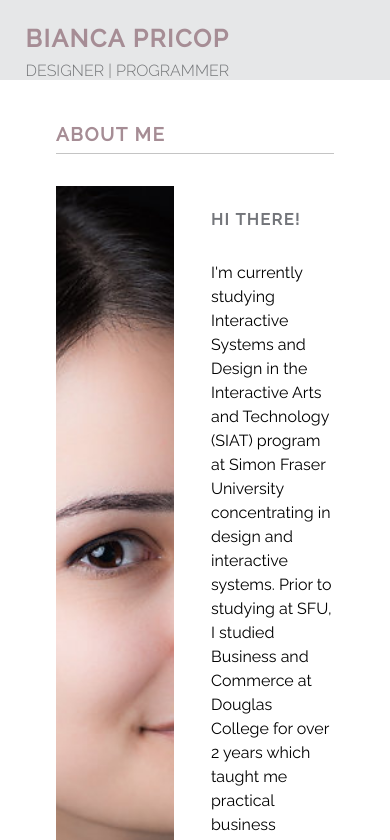
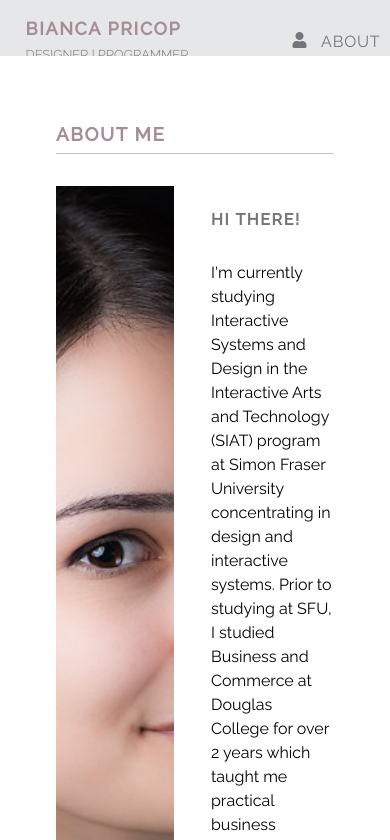
Before and after one commit to bpricop/P03, a plain HTML site: page index.html in a window 390 px wide. Shown: the top 840 px of the page. Drawn offline with Linux system fonts and the light colour scheme.

Commit message:
more responsiveness to nav bar

```diff
--- a/index.html
+++ b/index.html
@@ -10,8 +10,10 @@
 <body>
 
 <nav>
-  <h3>Bianca Pricop</h3>
-  <h4>Designer | Programmer</h4>
+  <div class="name-title">
+    <h3>Bianca Pricop</h3>
+    <h4>Designer | Programmer</h4>
+  </div>
 
   <a href="#About"><i class="fa fa-user fa-fw"></i>About</a>
   <a href="#Portfolio"><i class="fa fa-laptop fa-fw"></i>Portfolio</a>
--- a/style.css
+++ b/style.css
@@ -16,11 +16,6 @@ body{
 
 div{
   display: block;
-}
-
-nav w3-sidebar, nav w3-collapse, nav w3-animate-left{
-  z-index:3;
-  width:270px;
 }
 
 a {
@@ -64,6 +59,10 @@ nav {
   padding-top: 4rem;
 }
 
+.name-title{
+  display: block;
+}
+
 /*Bianca Pricop text*/
 nav h3{
   padding-left: 1.6rem;
@@ -103,6 +102,11 @@ nav a:hover {
   color: rgb(166, 141, 149);
 }
 
+/*hide hamburger menu when not on smaller screen*/
+.top-icon{
+  display: none;
+}
+
 @media screen and (max-width: 1000px) {
 /* start of large tablet styles */
 nav {
@@ -117,19 +121,44 @@ nav {
   padding-top: 0;
 }
 
+.name-title{
+  display: inline-block;
+}
+
 nav a {
-  padding: 0.6rem 0.6rem 0.6rem 1.6rem;
+  padding: 2rem 0.6rem 0.6rem 1rem;
   text-decoration: none;
   font-size: 1rem;
   color: #73757a;
-  display: block;
+  display: flex;
   text-transform: uppercase;
   letter-spacing: 0.05rem;
+  float: right;
 }
 
 /*nav link icons*/
 nav i{
   margin-right: 0.7rem;
+}
+
+/*Bianca Pricop text*/
+nav h3{
+  padding-left: 1.6rem;
+  margin-bottom: 0;
+  color: rgb(166, 141, 149);
+  text-transform: uppercase;
+  letter-spacing: 0.1rem;
+  font-size: 1.12rem;
+}
+
+/*Designer|programmer text*/
+nav h4{
+  padding-left: 1.6rem;
+  margin-top: 0.5rem;
+  text-transform: uppercase;
+  color: rgb(115,117,119);
+  font-weight: lighter;
+  font-size: 0.8rem;
 }
 }
 
@@ -140,7 +169,23 @@ nav i{
 
 @media screen and (max-width: 479px) {
 /* start of phone styles */
+nav {
+  height: 3.5rem;
+  width: 100%;
+  position: fixed;
+  z-index: 1;
+  top: 0;
+  left: 0;
+  background-color: rgb(230, 231,232);
+  overflow-x: hidden;
+  padding-top: 0;
+}
 
+.top-icon{
+  position: absolute;
+    right: 0;
+    top: 0;
+}
 }
 
 /*---------------------------------------------NAV BAR END!-----------------------------------------*/
@@ -297,9 +342,6 @@ hr{
   width: 300px;
   height: 300px;
   object-fit: contain;
-  -webkit-box-shadow: 0px 0px 19px 0px rgba(115,115,115,1);
-  -moz-box-shadow: 0px 0px 19px 0px rgba(115,115,115,1);
-  box-shadow: 0px 0px 19px 0px rgba(115,115,115,1);
 }
 
 /*---------------------------------------------PORTFOLIO END!-----------------------------------------*/
```
